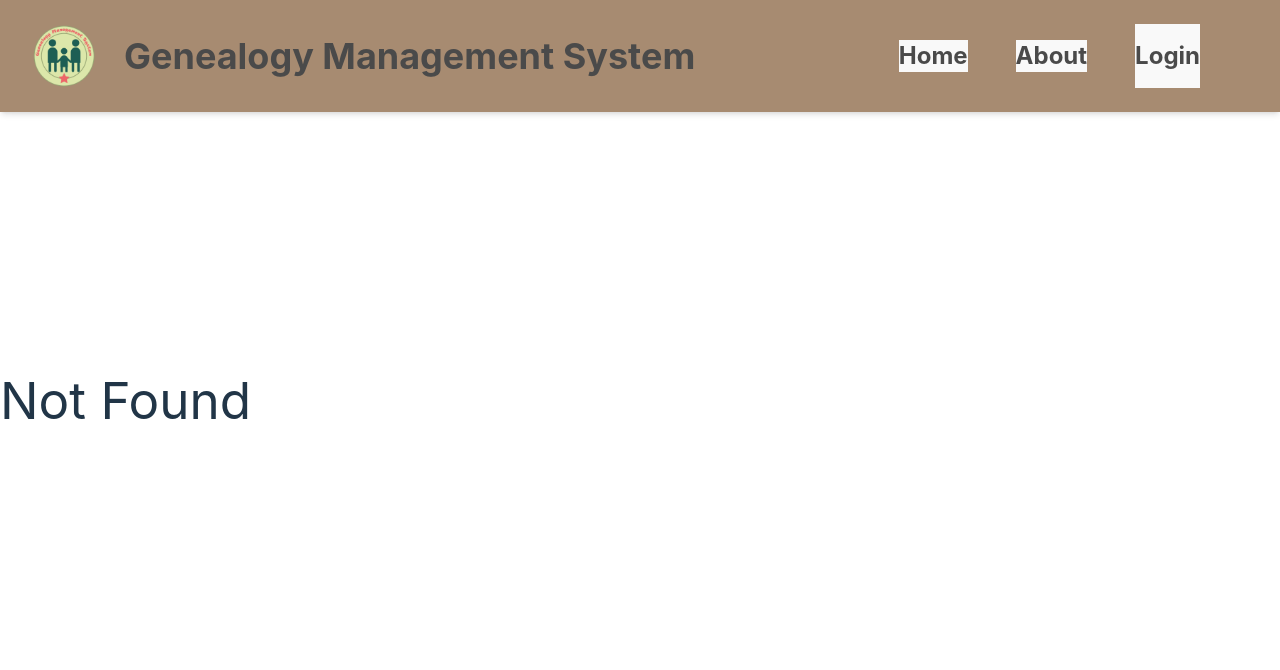
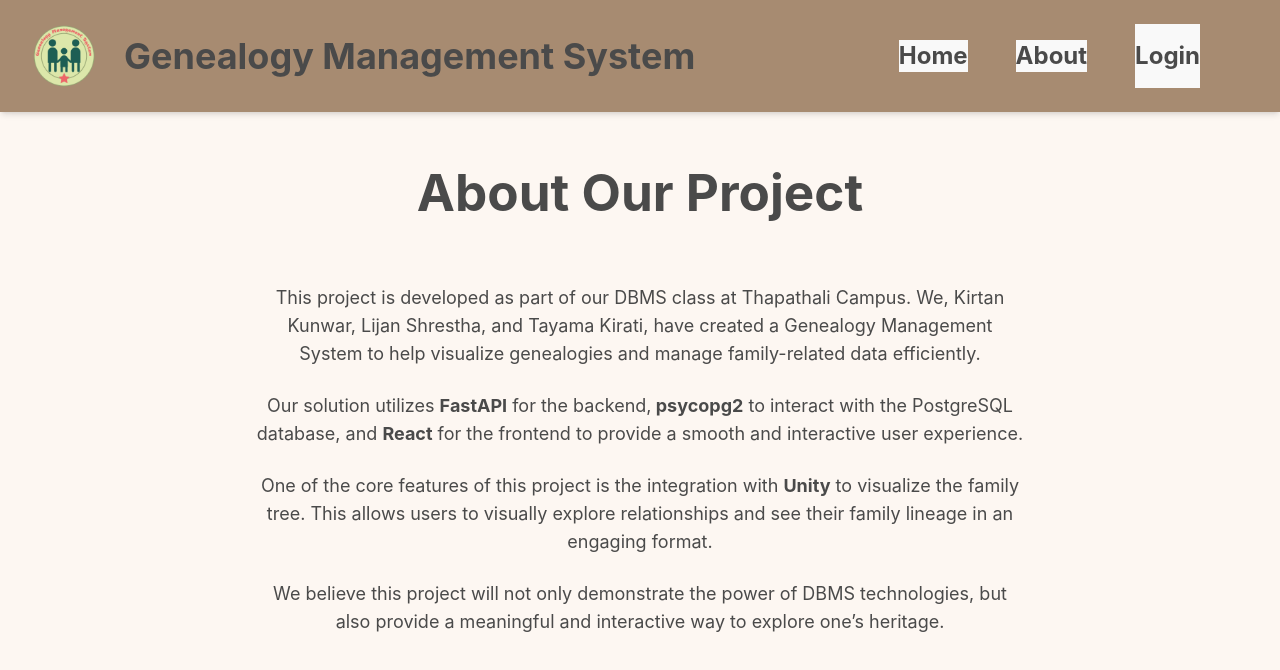
Before and after one commit to kiyotone/DBMS-Genealogy, a React (Vite) app in the folder frontend/: page /about in a window 1280 px wide. Before the commit this address had no page. Shown: the top 670 px of the page. Built offline with nearby package versions, Linux system fonts and the light colour scheme.

Commit message:
Added About Page

```diff
--- a/frontend/src/App.jsx
+++ b/frontend/src/App.jsx
@@ -8,7 +8,8 @@ import SignUp from "./components/auth/SignUp";
 import Selector from "./components/visuazizer/Selector";
 import Show from './components/visuazizer/Show';
 import Start from './components/Start';
-import DataAdder from './components/DataAdder';
+import DataAdder from './components/dataadd/index';
+import About from './components/About';
 
 const App = () => {
   return (
@@ -17,6 +18,7 @@ const App = () => {
         <Navbar />
         <Routes>
           <Route path="/home" element={<Home />} />
+          <Route path="/about" element={<About />} />
           <Route path="/login" element={<Login />} />
           <Route path="/signup" element={<SignUp />} />
           <Route path="/visualizer/show" element={<Show />} />
--- /dev/null
+++ b/frontend/src/components/About.jsx
@@ -0,0 +1,41 @@
+import React from "react";
+import Logo from "./navbar/Logo";
+
+const About = () => {
+  return (
+    <div className="flex flex-col items-center justify-center w-screen min-h-screen bg-[#FDF7F2] px-4 py-10">
+
+      {/* Title */}
+      <h1 className="text-3xl font-bold text-[#4A4A4A] mb-6">
+        About Our Project
+      </h1>
+
+      {/* Project Description */}
+      <div className="pt-10 w-full max-w-3xl text-center text-[#4A4A4A] text-lg">
+        <p className="mb-6">
+          This project is developed as part of our DBMS class at Thapathali Campus.
+          We, Kirtan Kunwar, Lijan Shrestha, and Tayama Kirati, have created a Genealogy Management System
+          to help visualize genealogies and manage family-related data efficiently.
+        </p>
+
+        <p className="mb-6">
+          Our solution utilizes <span className="font-bold">FastAPI</span> for the backend,
+          <span className="font-bold"> psycopg2</span> to interact with the PostgreSQL database,
+          and <span className="font-bold">React</span> for the frontend to provide a smooth and interactive
+          user experience.
+        </p>
+
+        <p className="mb-6">
+          One of the core features of this project is the integration with <span className="font-bold">Unity</span> to visualize the family tree.
+          This allows users to visually explore relationships and see their family lineage in an engaging format.
+        </p>
+
+        <p>
+        We believe this project will not only demonstrate the power of DBMS technologies, but also provide a meaningful and interactive way to explore one’s heritage.
+        </p>
+      </div>
+    </div>
+  );
+};
+
+export default About;
--- a/frontend/src/components/navbar/Menu.jsx
+++ b/frontend/src/components/navbar/Menu.jsx
@@ -30,7 +30,7 @@ const Menu = ({ isOpen }) => {
       </button>
       {/* About Button */}
       <button
-        onClick={()=> navigate("/")}
+        onClick={()=> navigate("/about")}
         className="  text-[#4A4A4A] font-bold text-2xl hover:scale-115 duration-400 ease-in-out cursor-pointer transition"
       >
         About
```
